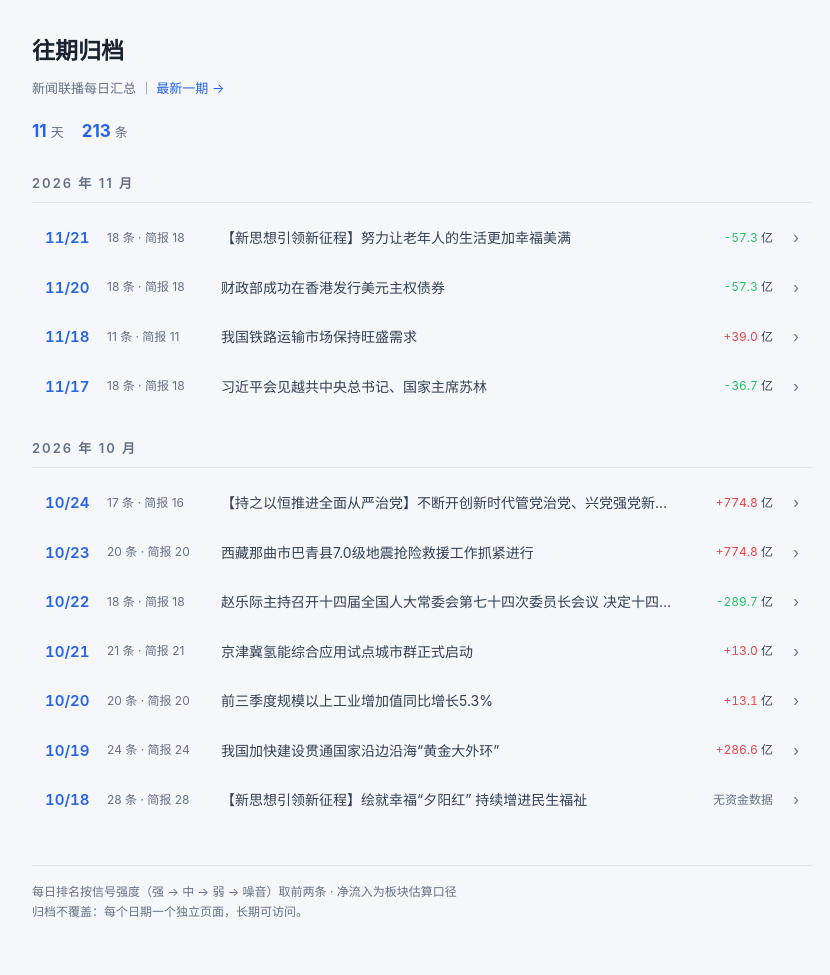
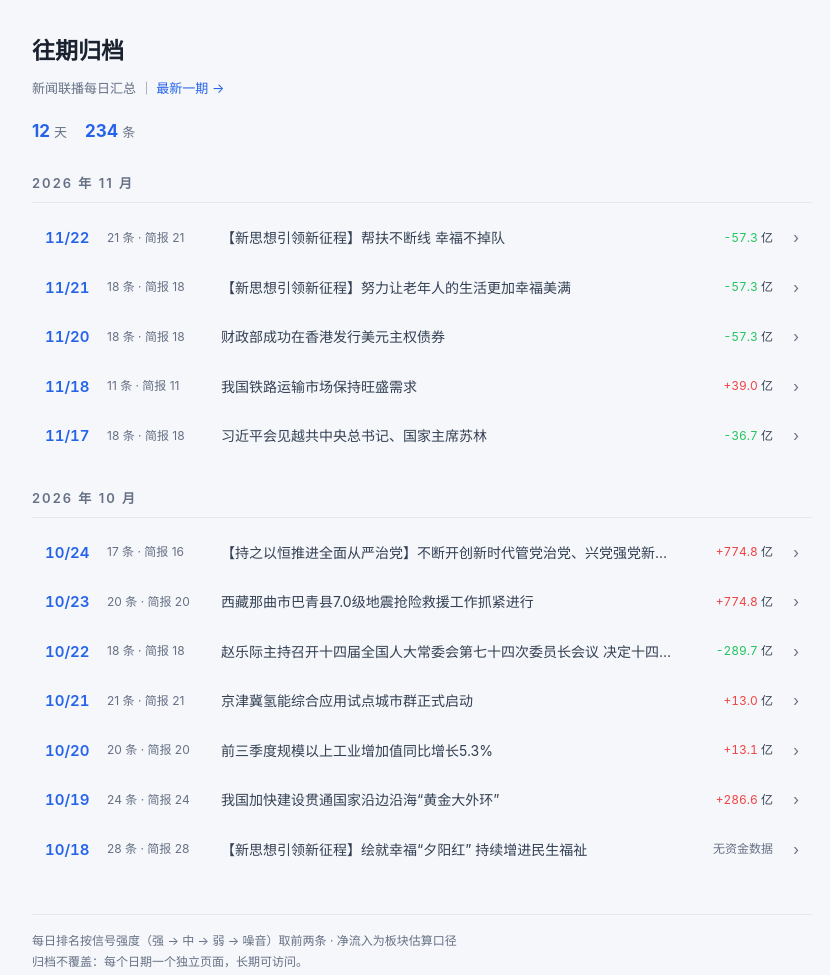
Before and after one commit to chenglinshuo520/xwlb-brief, a plain HTML site: page index.html in a window 1280 px wide. Shown: the whole page, without its empty margins (218-1048 px from the left). Drawn offline with Linux system fonts and the light colour scheme.

Commit message:
archive index

```diff
--- a/index.html
+++ b/index.html
@@ -46,13 +46,20 @@
   <h1>往期归档</h1>
   <div class="sub">新闻联播每日汇总 ｜ <a href="latest.html" style="color:var(--accent);text-decoration:none">最新一期 →</a></div>
   <div class="stats">
-    <span><b>11</b>天</span>
-    <span><b>213</b>条</span>
+    <span><b>12</b>天</span>
+    <span><b>234</b>条</span>
   </div>
 
       <section>
         <h2>2026 年 11 月</h2>
 
+        <a class="row" href="2026-11-22.html">
+          <span class="d">11/22</span>
+          <span class="meta">21 条 · 简报 21</span>
+          <span class="t">【新思想引领新征程】帮扶不断线 幸福不掉队</span>
+          <span class="net"><span class='down'>-57.3</span> 亿</span>
+          <span class="go">›</span>
+        </a>
         <a class="row" href="2026-11-21.html">
           <span class="d">11/21</span>
           <span class="meta">18 条 · 简报 18</span>
```
